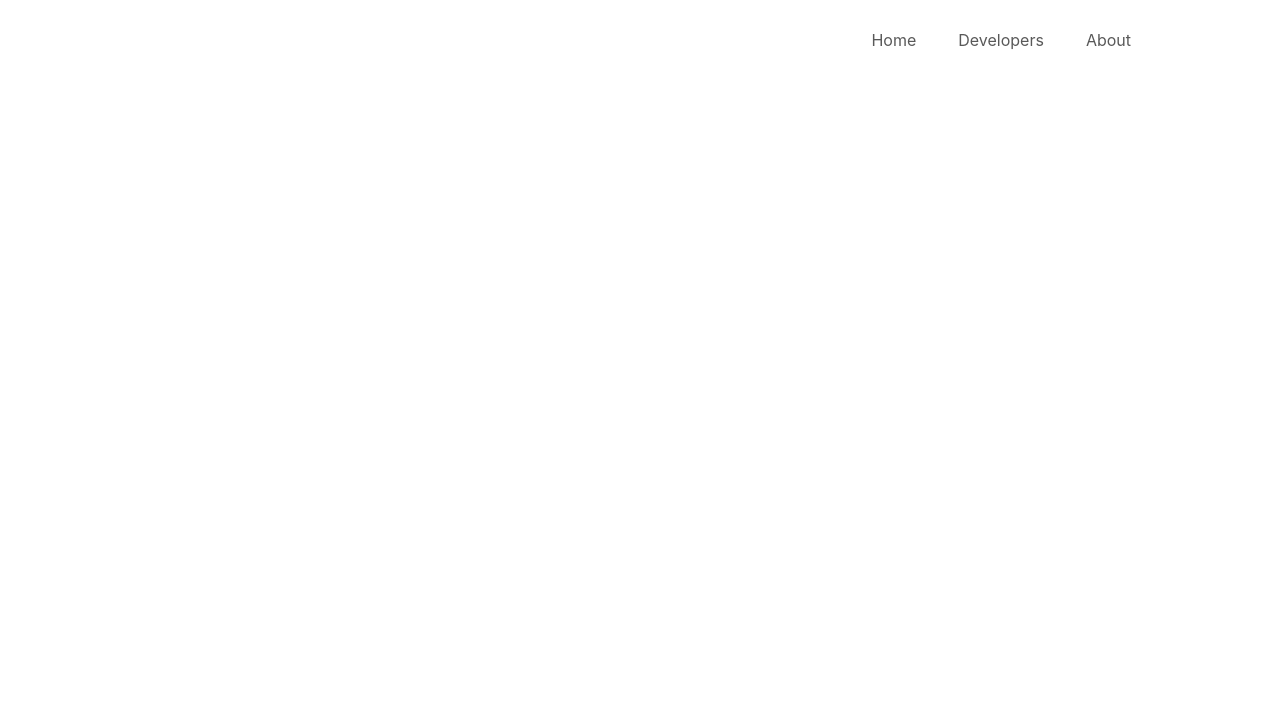
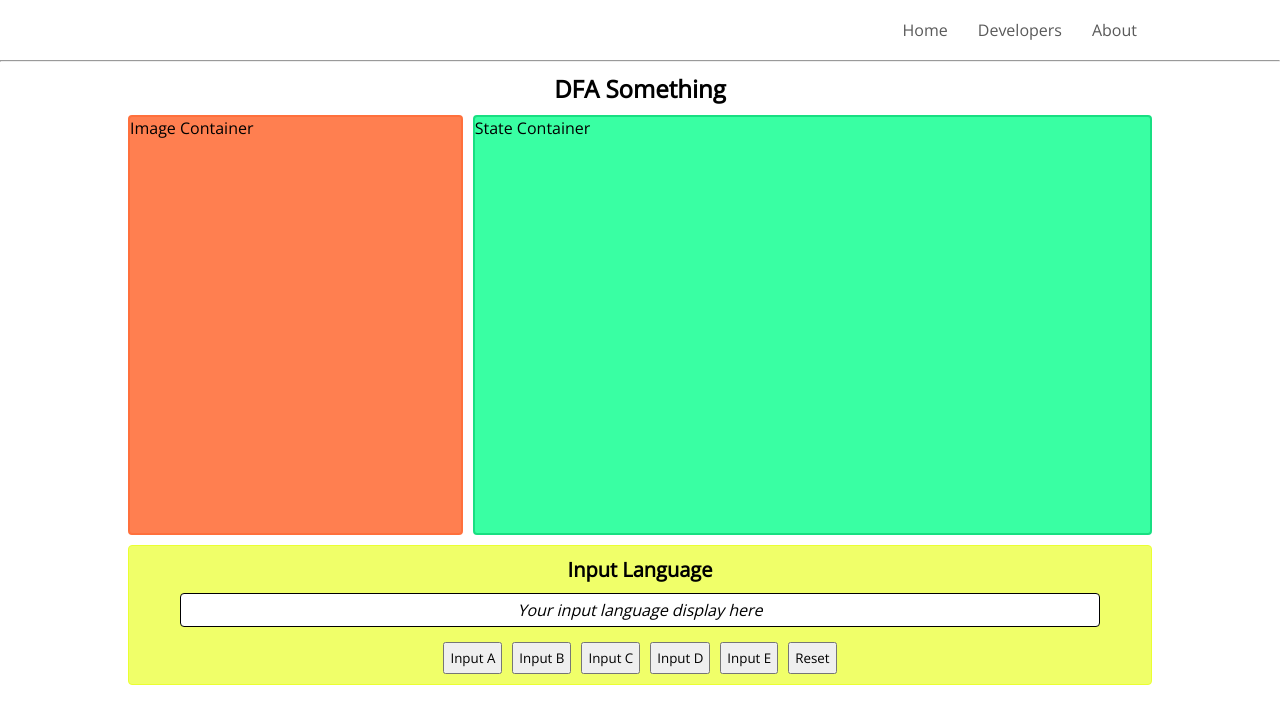
Before and after one commit to monsoros/dfa-app, a React (Create React App) app: page / in a window 1280 px wide. Shown: the top 724 px of the page. Built offline with nearby package versions, Linux system fonts and the light colour scheme.

Commit message:
Add DFA and InputController component

```diff
--- a/src/App.css
+++ b/src/App.css
@@ -1,8 +1,12 @@
+@import url('https://fonts.googleapis.com/css?family=Open+Sans&display=swap');
+
 * {
   margin: 0;
   padding: 0;
+  font-family: 'Open Sans', sans-serif;
 }
 
+/* Nav Component */
 .navigationContainer {
   width: 100%;
   color: white;
@@ -10,7 +14,7 @@
 }
 
 .navBar {
-  height: 80px;
+  height: 60px;
   width: 80%;
   margin: 0 auto 0 auto;
   list-style-type: none;
@@ -20,27 +24,28 @@
 }
 
 .navBar li {
-  padding: 10px;
-  border: 1px solid transparent;
   border-radius: 4px;
-  margin: 0 10px 0 10px;
-  transition: all 0.3 ease 0;
-}
-
-.navBar li:hover {
-  border: 1px solid #002cab;
+  margin: 0 5px 0 5px;
 }
 
 .link{
   color: #595959;
   text-decoration: none;
   font-size: 16px;
+  border-radius: 4px;
+  padding: 10px;
   transition: all 0.3s ease 0;
 }
 
 .link:hover {
-  color: #002cab
+  color: #002cab;
+  border: 1px solid #002cab;
 }
+
+/*.link:focus {
+  color: #002cab;
+  border: 1px solid #002cab;
+}*/
 
 /* Developer Component */
 .devContainer {
@@ -62,7 +67,6 @@
   margin: 40px auto 40px auto;
   display: grid;
   grid-template-columns: repeat(12, 1fr);
-
   grid-gap: 10px;
 }
 
@@ -95,3 +99,84 @@
 .devName p:nth-child(2) {
   font-size: 15px;
 }
+
+/* DFA Component */
+.dfaContainer {
+  width: 80%;
+  margin: 10px auto 0 auto;
+  display: grid;
+  grid-template-columns: 1fr 1fr 1fr;
+  grid-template-rows: auto 3fr 1fr;
+  grid-gap: 10px;
+}
+
+.dfaTitleContainer {
+  grid-area: 1 / 1 / 2 / 4;
+}
+
+.dfaTitle {
+  text-align: center;
+  font-weight: bold;
+  font-size: 24px;
+}
+
+.imgContainer {
+  grid-area: 2 / 1 / 3 / 2;
+  background-color: coral;
+  border: 2px solid rgb(255, 112, 60);
+  border-radius: 4px;
+}
+
+.stateContainer {
+  grid-area: 2 / 2 / 3 / 4;
+  background-color: rgb(57, 255, 163);
+  border: 2px solid rgb(24, 223, 130);
+  border-radius: 4px;
+}
+
+.inputContainer {
+  grid-area: 3 / 1 / 4 / 4;
+  background-color: rgb(240, 255, 105);
+  border: 1px solid rgb(234, 255, 50);
+  border-radius: 4px;
+}
+
+/* InputController Component */
+.inputControllerContainer {
+  width: 90%;
+  margin: 10px auto;
+}
+
+.displayInput {
+  border: 1px solid black;
+  border-radius: 4px;
+  padding: 5px;
+  background-color: white;
+  text-align: center;
+}
+
+.inputLabel {
+  margin: 10px;
+  text-align: center;
+  font-size: 20px;
+  font-weight: bold;
+}
+
+.inputBar {
+  margin-top: 15px;
+}
+
+.inputBar ul {
+  list-style: none;
+  display: flex;
+  align-items: center;
+  justify-content: center;
+}
+
+.inputBar ul li {
+  padding: 0 5px;
+}
+
+.inputBar ul li Button {
+  padding: 5px;
+}
--- a/src/App.js
+++ b/src/App.js
@@ -2,8 +2,8 @@ import React from 'react';
 import { Route } from 'react-router-dom';
 import Nav from './components/Nav';
 import Developer from './components/Developer';
+import DFA from './components/DFA';
 import './App.css';
-
 
 function App() {
   return (
@@ -12,6 +12,7 @@ function App() {
         <Nav />
       </header>
       <div>
+        <Route exact path="/" component={DFA}></Route>
         <Route path="/developers" component={Developer}></Route>
       </div>
     </div>
--- /dev/null
+++ b/src/components/DFA.js
@@ -0,0 +1,23 @@
+import React from 'react';
+import InputController from './InputController';
+
+function DFA() {
+    return(
+        <div className="dfaContainer">
+            <div className="dfaTitleContainer">
+                <div className="dfaTitle">DFA Something</div>
+            </div>
+            <div className="imgContainer">
+                Image Container
+            </div>
+            <div className="stateContainer">
+                State Container
+            </div>
+            <div className="inputContainer">
+                <InputController />
+            </div>
+        </div>
+    )
+}
+
+export default DFA;
--- /dev/null
+++ b/src/components/InputController.js
@@ -0,0 +1,29 @@
+import React, {useState} from 'react';
+
+function InputController() {
+    let inputLang = ['A', 'B', 'C', 'D', 'E']
+    let [inputStack, setStack] = useState([])
+
+    return(
+        <div className="inputControllerContainer">
+            <div className="displayBar">
+                <div className="inputLabel">Input Language</div>
+                <div className="displayInput">{
+                    inputStack.length == 0 ? <i>Your input language display here</i> : inputStack
+                }</div>
+            </div>
+            <div className="inputBar">
+                <ul>
+                    <li><button onClick={() => setStack(inputStack => [inputStack, inputLang[0]])}>Input A</button></li>
+                    <li><button onClick={() => setStack(inputStack => [inputStack, inputLang[1]])}>Input B</button></li>
+                    <li><button onClick={() => setStack(inputStack => [inputStack, inputLang[2]])}>Input C</button></li>
+                    <li><button onClick={() => setStack(inputStack => [inputStack, inputLang[3]])}>Input D</button></li>
+                    <li><button onClick={() => setStack(inputStack => [inputStack, inputLang[4]])}>Input E</button></li>
+                    <li><button onClick={() => setStack(inputStack => [])}>Reset</button></li>
+                </ul>
+            </div>
+        </div>
+    )
+}
+
+export default InputController;
--- a/src/components/Nav.js
+++ b/src/components/Nav.js
@@ -1,4 +1,4 @@
-import React from 'react';
+import React, { useEffect } from 'react';
 import { Link } from 'react-router-dom';
 
 function Nav() {
@@ -6,11 +6,12 @@ function Nav() {
         <div className="navigationContainer">
             <nav>
                 <ul className="navBar">
-                    <Link to="/" className="link"><li>Home</li></Link>
-                    <Link to="/developers" className="link"><li>Developers</li></Link>
-                    <Link to="" className="link"><li>About</li></Link>
+                    <li><Link to="/" className="link">Home</Link></li>
+                    <li><Link to="/developers" className="link">Developers</Link></li>
+                    <li><Link to="" className="link">About</Link></li>
                 </ul>
             </nav>
+            <hr></hr>
         </div>
     )
 }
```
